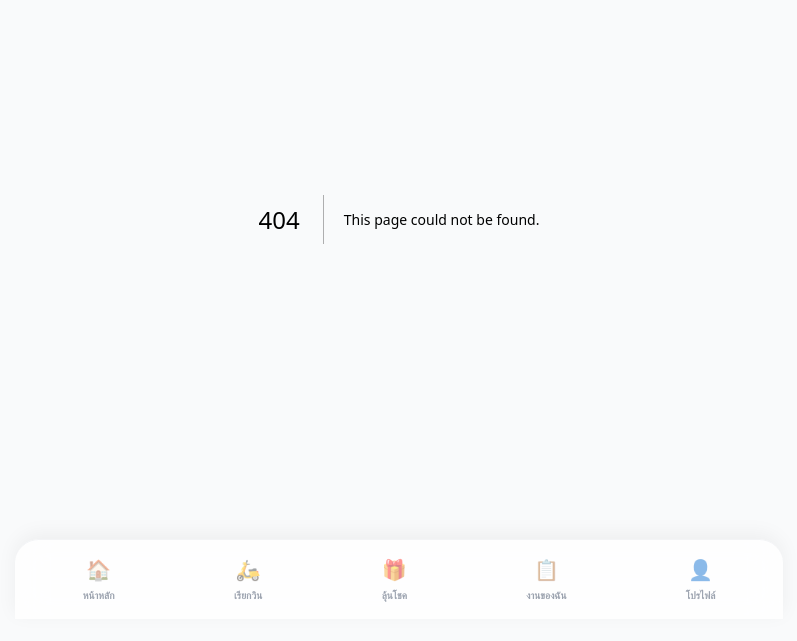
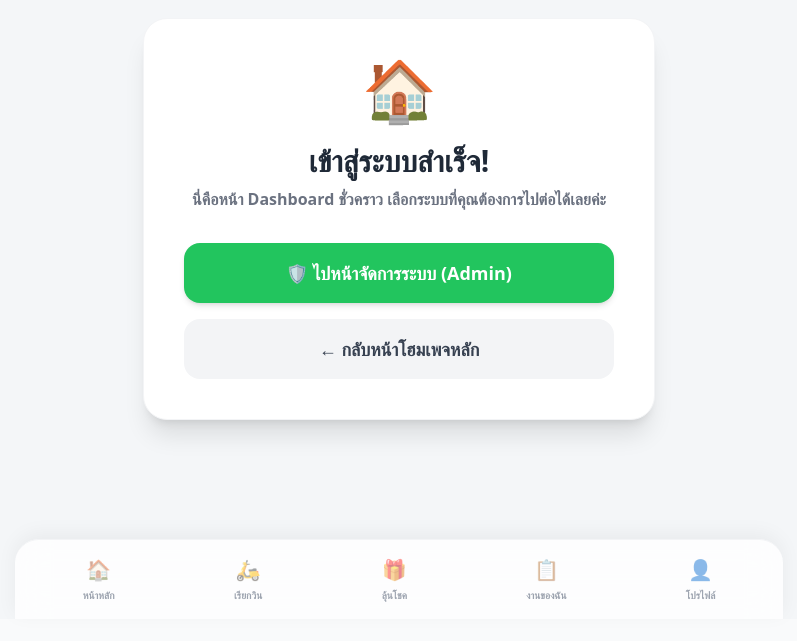
Before and after one commit to BSam-B3/jong-jaroen, a Next.js app: page /dashboard in a window 1280 px wide. Before the commit this address had no page. Shown: the part 181-822 px from the top of the page, without its empty margins (241-1038 px from the left). Built offline with nearby package versions, Linux system fonts and the light colour scheme.

Commit message:
Create page.tsx

```diff
--- /dev/null
+++ b/app/dashboard/page.tsx
@@ -0,0 +1,29 @@
+import Link from 'next/link';
+
+export default function DashboardPage() {
+  return (
+    <div className="min-h-screen flex flex-col items-center justify-center bg-[#F4F6F8] p-6 font-sans text-center">
+      <div className="bg-white p-10 rounded-3xl shadow-xl max-w-lg w-full border border-gray-100">
+        <div className="text-6xl mb-6">🏠</div>
+        <h1 className="text-3xl font-black text-gray-800 mb-2">เข้าสู่ระบบสำเร็จ!</h1>
+        <p className="text-gray-500 font-bold mb-8">นี่คือหน้า Dashboard ชั่วคราว เลือกระบบที่คุณต้องการไปต่อได้เลยค่ะ</p>
+
+        <div className="flex flex-col gap-4">
+          <Link
+            href="/admin"
+            className="w-full bg-[#22C55E] hover:bg-green-600 text-white py-4 rounded-2xl font-black text-lg transition-all shadow-md active:scale-95"
+          >
+            🛡️ ไปหน้าจัดการระบบ (Admin)
+          </Link>
+
+          <Link
+            href="/"
+            className="w-full bg-gray-100 hover:bg-gray-200 text-gray-700 py-4 rounded-2xl font-black text-lg transition-all active:scale-95"
+          >
+            ← กลับหน้าโฮมเพจหลัก
+          </Link>
+        </div>
+      </div>
+    </div>
+  );
+}
```
